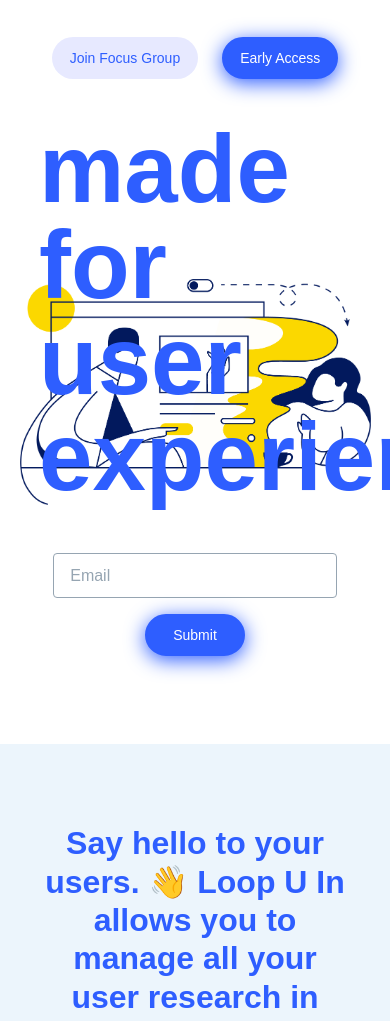
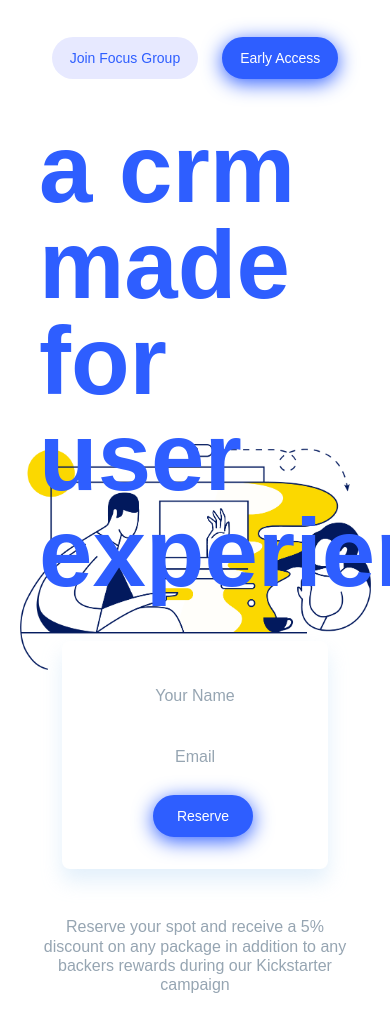
Before and after one commit to FrankAdamo/loopuin-website, a website: page index.html in a window 390 px wide. Shown: the part 79-1100 px from the top of the page. Drawn offline with Linux system fonts and the light colour scheme; files whose address does not match are found by name; a web font is replaced by a local one.

Commit message:
Top form styling and description

```diff
--- a/css/index.css
+++ b/css/index.css
@@ -218,6 +218,14 @@
     color: #798bff;
     border-color: #798bff; }
 
+.divider.vertical {
+  margin: 0 16px;
+  border-right: 1px solid #cbd6e1; }
+
+.divider.horizontal {
+  margin: 16px 0;
+  border-bottom: 1px solid #cbd6e1; }
+
 .text-white {
   color: #fff; }
 
@@ -290,11 +298,11 @@
       width: 80%; } }
 
 .page-header {
-  background-position: right;
-  background-size: contain;
+  background-position: 90% 15%;
+  background-size: 53%;
   background-repeat: no-repeat;
   padding: 40px 0 96px 0;
-  margin: 40px 128px 96px 0; }
+  margin: 40px 0; }
   @media (max-width: 1300px) {
     .page-header {
       margin-right: 0;
@@ -317,13 +325,27 @@
       @media (max-width: 1024px) {
         .page-header .content .title {
           width: 100%; } }
-    .page-header .content .description {
-      color: #96a5b2; }
+    .page-header .content p {
+      max-width: 464px;
+      margin-top: 48px; }
+      @media (max-width: 768px) {
+        .page-header .content p {
+          text-align: center;
+          max-width: initial;
+          margin: 48px auto 0; } }
     .page-header .content .form {
-      margin-top: 80px; }
+      max-width: 600px;
+      margin-top: 80px;
+      background-color: #fff;
+      padding: 24px;
+      box-shadow: 0 12px 20px rgba(218, 235, 249, 0.75);
+      border-radius: 8px; }
       @media (max-width: 768px) {
         .page-header .content .form {
-          margin-top: 40px; } }
+          width: 70%;
+          margin-top: 40px;
+          -ms-flex-item-align: center;
+              align-self: center; } }
       .page-header .content .form form {
         display: -ms-flexbox;
         display: flex; }
@@ -334,12 +356,26 @@
             -ms-flex-align: center;
                 align-items: center; }
             .page-header .content .form form .input-textbox {
-              width: 80%; } }
-        .page-header .content .form form input {
-          margin-right: 16px; }
+              width: 80%; }
+            .page-header .content .form form .divider {
+              display: none; } }
+        @media (max-width: 768px) {
+          .page-header .content .form form input {
+            margin: 8px 0; } }
+        .page-header .content .form form input[type="text"] {
+          border-color: transparent; }
+          .page-header .content .form form input[type="text"]:focus {
+            border-color: transparent;
+            box-shadow: none; }
           @media (max-width: 768px) {
-            .page-header .content .form form input {
-              margin: 8px 0; } }
+            .page-header .content .form form input[type="text"]::-moz-placeholder {
+              text-align: center; }
+            .page-header .content .form form input[type="text"]:-ms-input-placeholder {
+              text-align: center; }
+            .page-header .content .form form input[type="text"]::placeholder {
+              text-align: center; } }
+        .page-header .content .form form input.button {
+          margin-left: 16px; }
 
 .feature-section {
   background-color: #ecf5fc;
--- a/index.html
+++ b/index.html
@@ -51,16 +51,21 @@
             <div class="max-width">
                 <div class="content">
                     <h1 class="title">
-                        Made for User Experience.
+                        A CRM Made for User Experience.
                     </h1>
+
                     <div class="form">
                         <form id="subscribe-form-1">
-                            <input class="input-textbox" type="text" name="email" placeholder="Email">
+                            <input class="input-textbox" type="text" name="name" placeholder="Your Name"/>
+                            <div class="divider vertical"></div>
+                            <input class="input-textbox" type="text" name="email" placeholder="Email"/>
                             <input class="button primary-button g-recaptcha"
                                 data-sitekey="6LcJv8IUAAAAAGwTas0JBwob7Kug-lF6yAZwze3o" data-callback='onSubmit'
-                                type="submit" value="submit">
+                                type="submit" value="reserve"/>
                         </form>
                     </div>
+                    <p class="text-gray">Reserve your spot and receive a 5% discount on any package in addition to any backers rewards during our Kickstarter campaign</p>
+
                 </div>
             </div>
         </section>
--- a/scss/styles.scss
+++ b/scss/styles.scss
@@ -272,6 +272,17 @@
   }
 }
 
+.divider{
+  &.vertical{
+    margin: 0 16px;
+    border-right: 1px solid $loopui-medium-gray;
+  }
+  &.horizontal{
+    margin: 16px 0;
+    border-bottom: 1px solid $loopui-medium-gray;
+  }
+}
+
 .text-white {
   color: #fff;
 }
@@ -359,11 +370,11 @@
 }
 
 .page-header {
-  background-position: right;
-  background-size: contain;
+  background-position: 90% 15%;
+  background-size: 53%;
   background-repeat: no-repeat;
   padding: 40px 0 96px 0;
-  margin: 40px 128px 96px 0;
+  margin: 40px 0;
 
   @media (max-width: $break-desktop) {
     margin-right: 0;
@@ -390,17 +401,34 @@
       }
     }
 
-    .description {
-      color: $loopui-dark-gray;
+    p{
+      max-width: 464px;
+      margin-top: 48px;
+
+      @media (max-width: $break-phone) {
+        text-align: center;
+        max-width: initial;
+        margin: 48px auto 0;
+      }
     }
 
     .form {
+      max-width: 600px;
       margin-top: 80px;
+      background-color: #fff;
+      padding: 24px;
+      box-shadow: 0 12px 20px rgba(218, 235, 249, 0.75);
+      border-radius: 8px;
+
       @media (max-width: $break-phone) {
+        width: 70%;
         margin-top: 40px;
+        align-self: center;
       }
+
       form {
         display: flex;
+
         @media (max-width: $break-phone) {
           flex-direction: column;
           align-items: center;
@@ -408,11 +436,34 @@
           .input-textbox {
             width: 80%;
           }
+
+          .divider{
+            display: none;
+          }
         }
+
         input {
-          margin-right: 16px;
           @media (max-width: $break-phone) {
             margin: 8px 0;
+          }
+
+          &[type="text"]{
+            border-color: transparent;
+
+            &:focus{
+              border-color: transparent;
+              box-shadow: none;
+            }
+
+            @media (max-width: $break-phone) {
+              &::placeholder{
+                text-align: center;
+              }
+            }
+          }
+
+          &.button{
+            margin-left: 16px;
           }
         }
       }
```
Also changed, not shown: css/styles.css.
